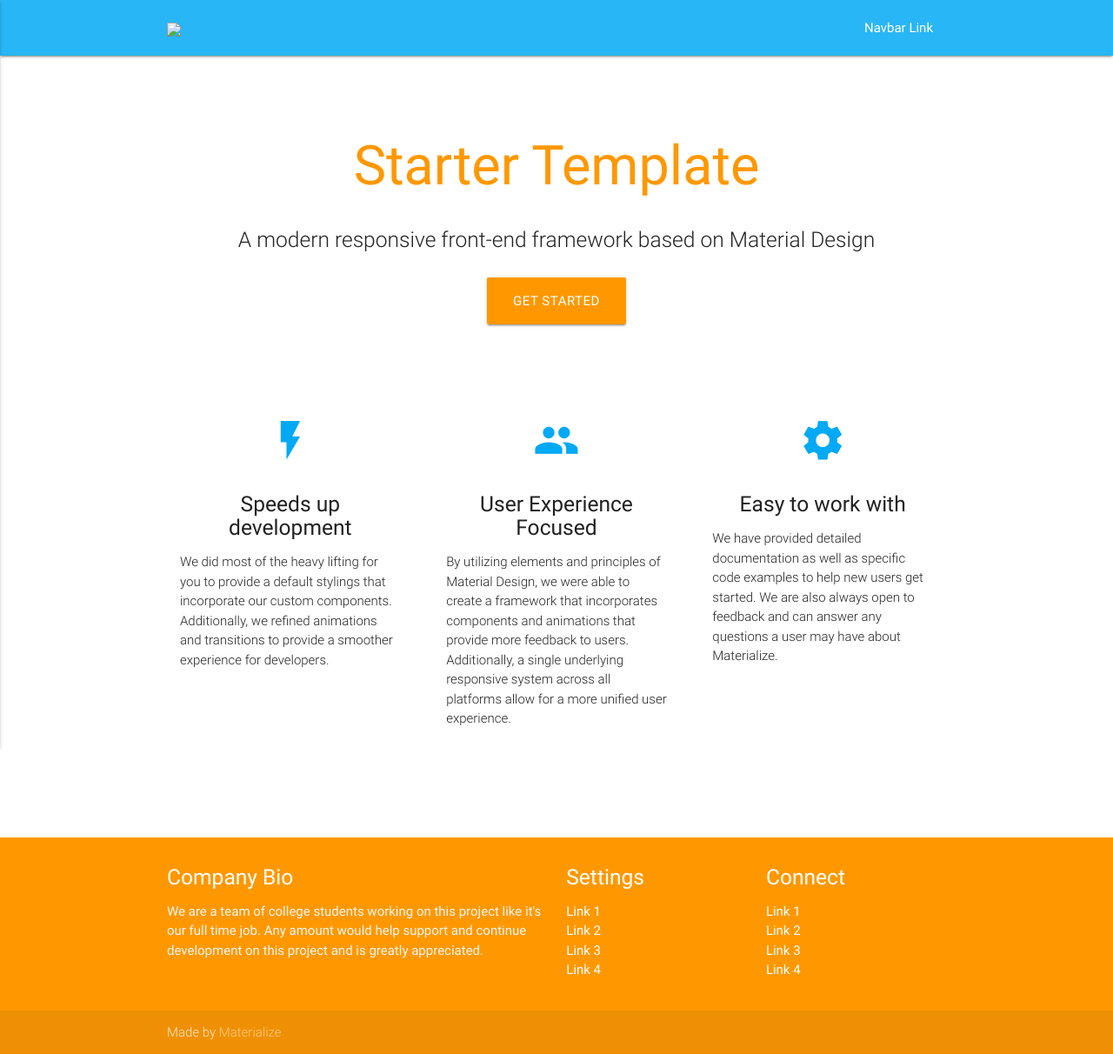
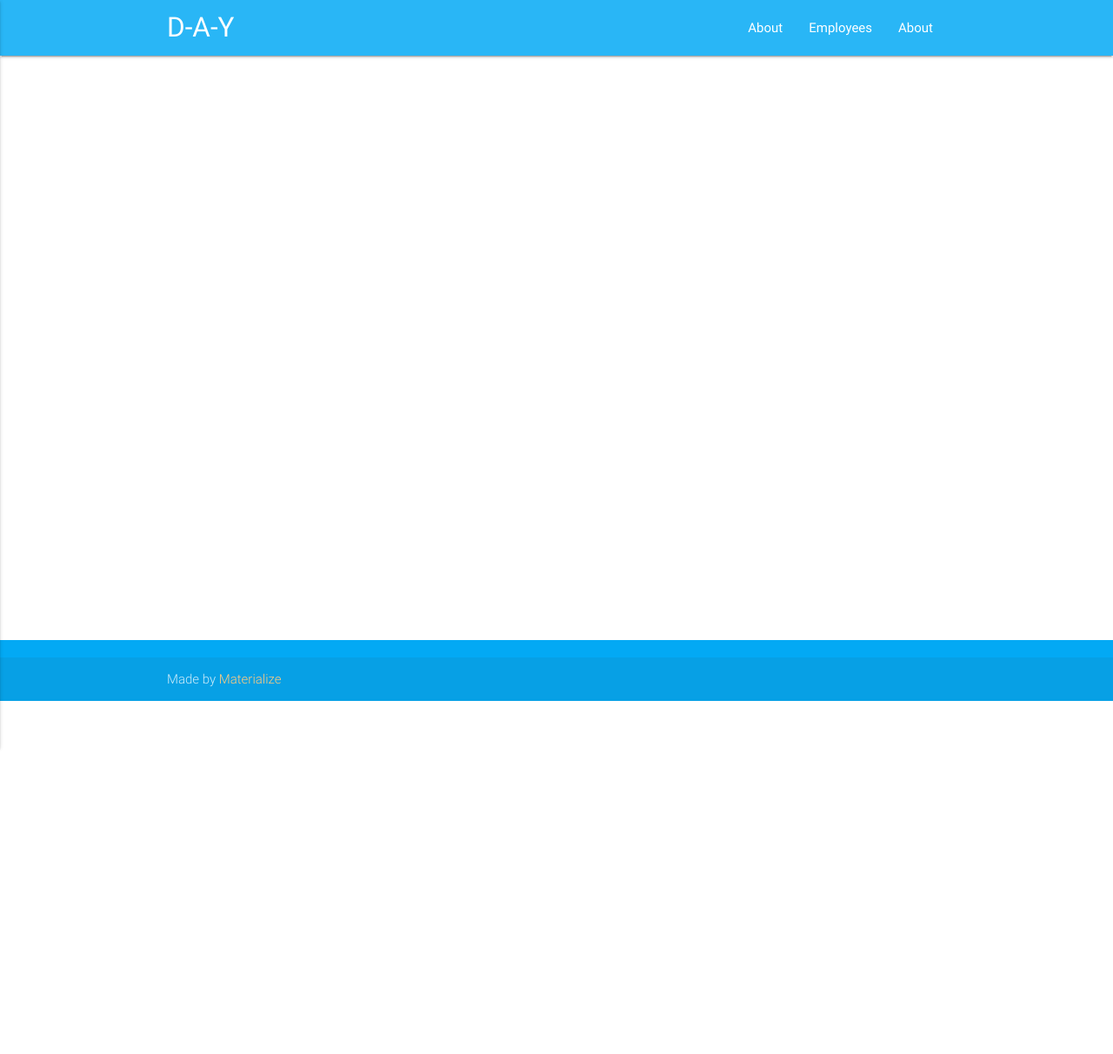
Before and after one commit to BZhawaii/DAY, a plain HTML site: page index.html in a window 1280 px wide. Shown: the whole page at 87% size. After the commit the page ends 806 px from the top, so only its background shows below. Drawn offline with nearby package versions, Linux system fonts and the light colour scheme.

Commit message:
Added landing page sizing

```diff
--- a/css/style.css
+++ b/css/style.css
@@ -12,3 +12,7 @@
 .icon-block .material-icons {
 	font-size: inherit;
 }
+
+.body-image-size {
+  height: 84vh;
+}
--- a/index.html
+++ b/index.html
@@ -10,106 +10,40 @@
   <link href="css/materialize.css" type="text/css" rel="stylesheet" media="screen,projection"/>
   <link href="css/style.css" type="text/css" rel="stylesheet" media="screen,projection"/>
 </head>
-<body>
+<body class="body-size">
   <nav class="light-blue lighten-1" role="navigation">
-    <div class="nav-wrapper container">
-      <a id="logo-container" href="#" class="brand-logo"> <img src="assets/images/logo/logo.tif"></a>
+    <div class="nav-wrapper container"><a id="logo-container" href="#" class="brand-logo">D-A-Y</a>
       <ul class="right hide-on-med-and-down">
-        <li><a href="#">Navbar Link</a></li>
+        <li><a href="#">About</a></li>
+      </ul>
+      <ul class="right hide-on-med-and-down">
+        <li><a href="#">Employees</a></li>
+      </ul>
+      <ul class="right hide-on-med-and-down">
+        <li><a href="#">About</a></li>
       </ul>
 
       <ul id="nav-mobile" class="side-nav">
-        <li><a href="#">Navbar Link</a></li>
+        <li><a href="#">About</a></li>
+      </ul>
+      <ul id="nav-mobile" class="side-nav">
+        <li><a href="#">Employees</a></li>
+      </ul>
+      <ul id="nav-mobile" class="side-nav">
+        <li><a href="#">About</a></li>
       </ul>
       <a href="#" data-activates="nav-mobile" class="button-collapse"><i class="material-icons">menu</i></a>
     </div>
   </nav>
-  <div class="section no-pad-bot" id="index-banner">
-    <div class="container">
-      <br><br>
-      <h1 class="header center orange-text">Starter Template</h1>
-      <div class="row center">
-        <h5 class="header col s12 light">A modern responsive front-end framework based on Material Design</h5>
-      </div>
-      <div class="row center">
-        <a href="http://materializecss.com/getting-started.html" id="download-button" class="btn-large waves-effect waves-light orange">Get Started</a>
-      </div>
-      <br><br>
+  <main class="body-image-size">
+
+
+    <div >
 
     </div>
-  </div>
+  </main>
 
-
-  <div class="container">
-    <div class="section">
-
-      <!--   Icon Section   -->
-      <div class="row">
-        <div class="col s12 m4">
-          <div class="icon-block">
-            <h2 class="center light-blue-text"><i class="material-icons">flash_on</i></h2>
-            <h5 class="center">Speeds up development</h5>
-
-            <p class="light">We did most of the heavy lifting for you to provide a default stylings that incorporate our custom components. Additionally, we refined animations and transitions to provide a smoother experience for developers.</p>
-          </div>
-        </div>
-
-        <div class="col s12 m4">
-          <div class="icon-block">
-            <h2 class="center light-blue-text"><i class="material-icons">group</i></h2>
-            <h5 class="center">User Experience Focused</h5>
-
-            <p class="light">By utilizing elements and principles of Material Design, we were able to create a framework that incorporates components and animations that provide more feedback to users. Additionally, a single underlying responsive system across all platforms allow for a more unified user experience.</p>
-          </div>
-        </div>
-
-        <div class="col s12 m4">
-          <div class="icon-block">
-            <h2 class="center light-blue-text"><i class="material-icons">settings</i></h2>
-            <h5 class="center">Easy to work with</h5>
-
-            <p class="light">We have provided detailed documentation as well as specific code examples to help new users get started. We are also always open to feedback and can answer any questions a user may have about Materialize.</p>
-          </div>
-        </div>
-      </div>
-
-    </div>
-    <br><br>
-
-    <div class="section">
-
-    </div>
-  </div>
-
-  <footer class="page-footer orange">
-    <div class="container">
-      <div class="row">
-        <div class="col l6 s12">
-          <h5 class="white-text">Company Bio</h5>
-          <p class="grey-text text-lighten-4">We are a team of college students working on this project like it's our full time job. Any amount would help support and continue development on this project and is greatly appreciated.</p>
-
-
-        </div>
-        <div class="col l3 s12">
-          <h5 class="white-text">Settings</h5>
-          <ul>
-            <li><a class="white-text" href="#!">Link 1</a></li>
-            <li><a class="white-text" href="#!">Link 2</a></li>
-            <li><a class="white-text" href="#!">Link 3</a></li>
-            <li><a class="white-text" href="#!">Link 4</a></li>
-          </ul>
-        </div>
-        <div class="col l3 s12">
-          <h5 class="white-text">Connect</h5>
-          <ul>
-            <li><a class="white-text" href="#!">Link 1</a></li>
-            <li><a class="white-text" href="#!">Link 2</a></li>
-            <li><a class="white-text" href="#!">Link 3</a></li>
-            <li><a class="white-text" href="#!">Link 4</a></li>
-          </ul>
-        </div>
-      </div>
-    </div>
+  <footer class="page-footer light-blue">
     <div class="footer-copyright">
       <div class="container">
       Made by <a class="orange-text text-lighten-3" href="http://materializecss.com">Materialize</a>
```
Also changed, not shown: assets/images/logo/letter-hd-day-22.jpg (added).
